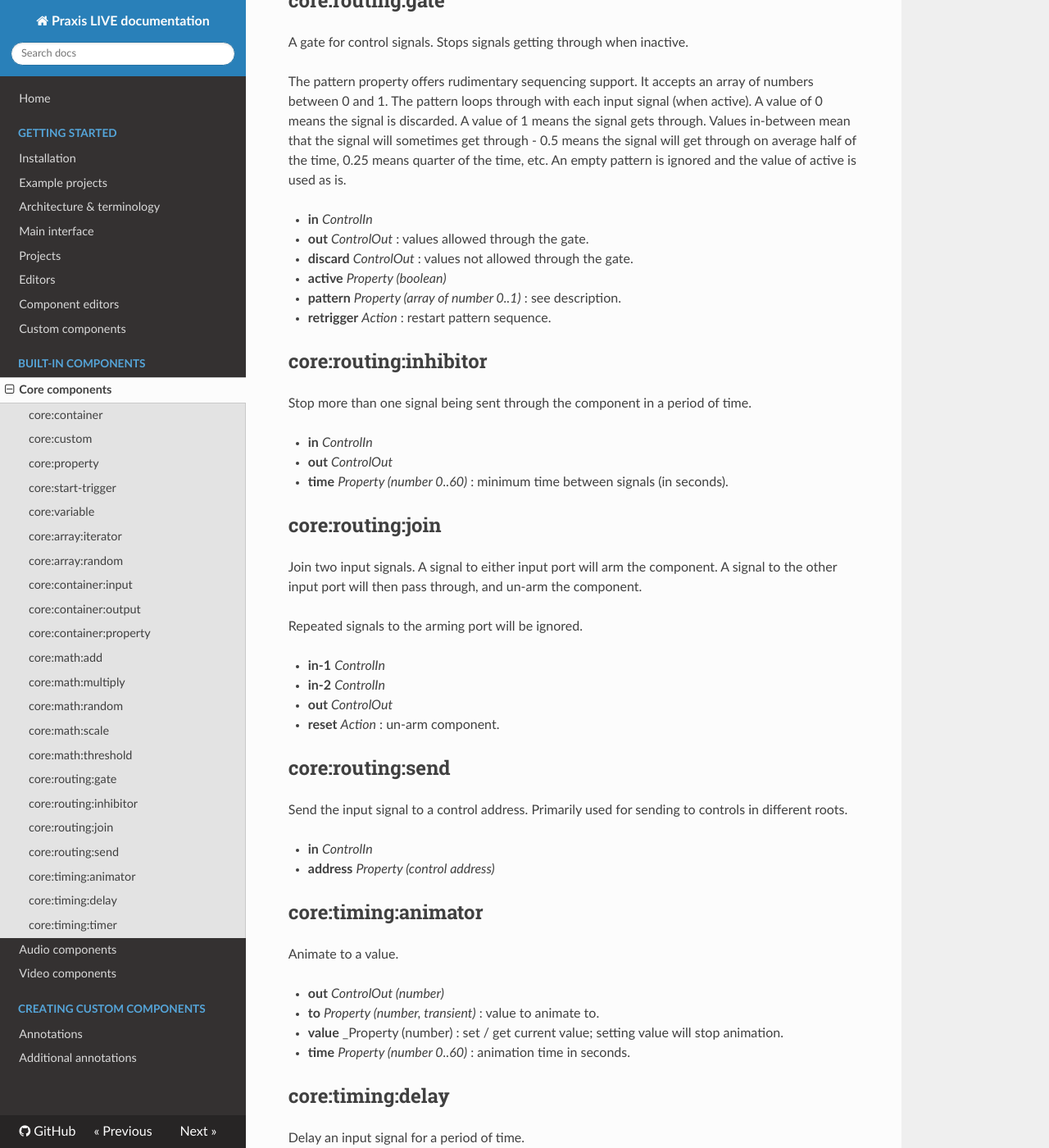
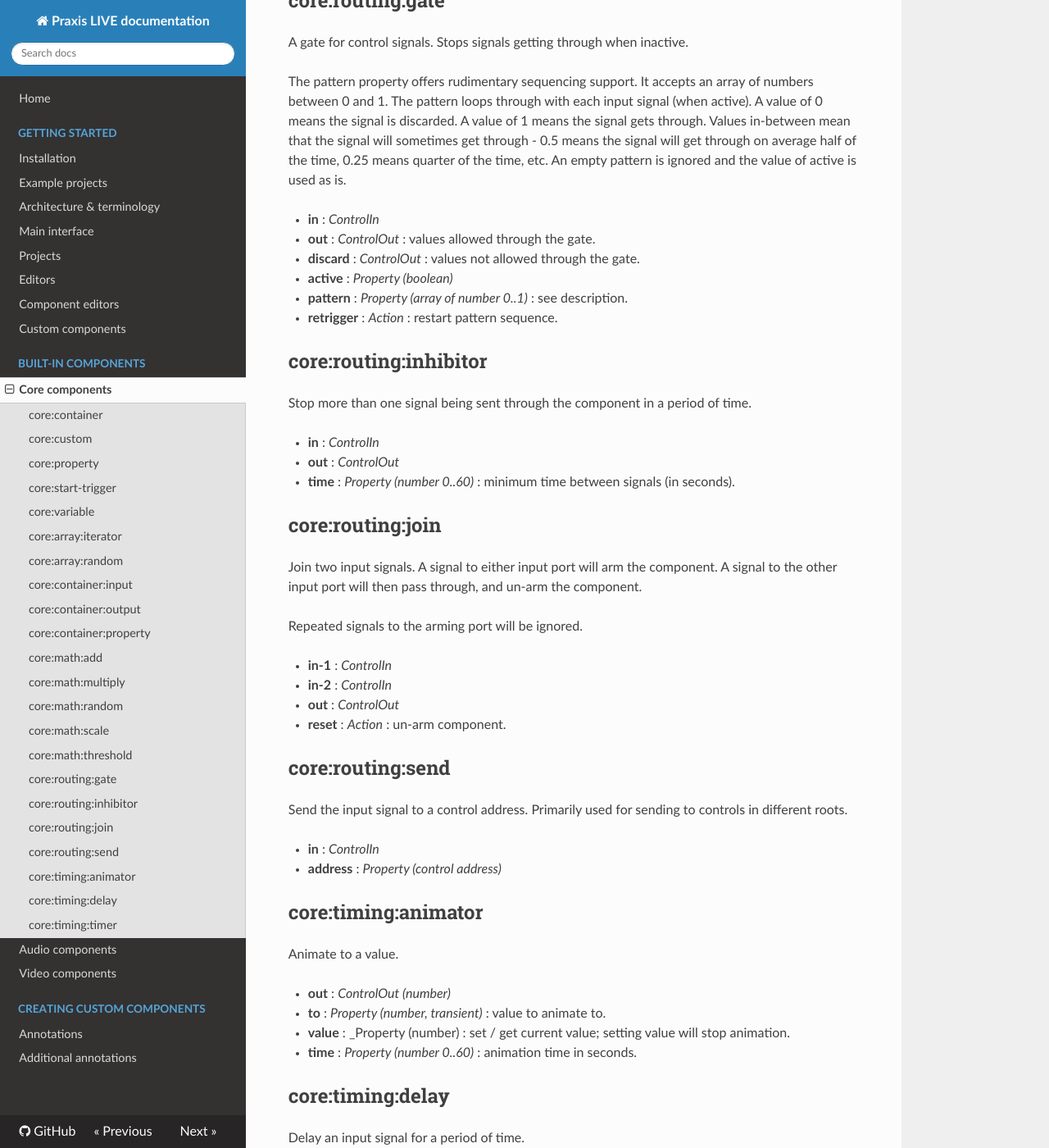
Before and after one commit to praxis-live/support, an MkDocs documentation site: the page built from docs/components-core.md, in a window 1280 px wide and 1400 px high, scrolled down 3131 px. Shown: the whole window at 82% size. Built offline with MkDocs 1.6.1, drawn with Linux system fonts in a browser that asks for light colours; nearby versions of some CDN libraries; old or Windows-style settings are respelled for this version of MkDocs; some of the changed text lies outside the part shown.

```diff
--- a/docs/components-core.md
+++ b/docs/components-core.md
@@ -14,22 +14,22 @@ Base for core (not audio, video, etc.) components. No ports or controls by defau
 
 Stores a property, and sends it from its output port whenever a new value is received. Also sends its value when the root container starts (eg. audio starts playing).
 
-- **out** _ControlOut_
-- **value** _Property_ : set / get value.
+- **out** : _ControlOut_
+- **value** : _Property_ : set / get value.
 
 ## core:start-trigger
 
 Output a signal (empty value) when the root container starts.
 
-- **out** _ControlOut_
+- **out** : _ControlOut_
 
 ## core:variable
 
 Stores a value and sends it whenever triggered. Unlike `core:property` it does not automatically send on each update.
 
-- **out** _ControlOut_
-- **value** _Property_ : set / get value.
-- **trigger** _Action_ : trigger output.
+- **out** : _ControlOut_
+- **value** : _Property_ : set / get value.
+- **trigger** : _Action_ : trigger output.
 
 ## core:array:iterator
 
@@ -37,16 +37,16 @@ Loops through an array of arguments, jumping to the next each time it is trigger
 
 If the array is empty, an empty string will be sent instead.
 
-- **out** _ControlOut_
-- **values** _Property (array)_ : set / get values array.
-- **index** _Property (read-only)_ : current position.
-- **trigger** _Action_ : trigger output.
-- **min-skip** _Property (number 1..)_ : minimum count to move on trigger.
-- **max-skip** _Property (number 1..)_ : maximum count to move on trigger.
-- **ping-pong** _Property (boolean)_ : loop back and forth.
-- **reset-on-change** _Property (boolean)_ : reset index to 0 when `values` changes.
-- **trigger** _Action_ : trigger output and increment position.
-- **reset** _Action_ : reset index to 0.
+- **out** : _ControlOut_
+- **values** : _Property (array)_ : set / get values array.
+- **index** : _Property (read-only)_ : current position.
+- **trigger** : _Action_ : trigger output.
+- **min-skip** : _Property (number 1..)_ : minimum count to move on trigger.
+- **max-skip** : _Property (number 1..)_ : maximum count to move on trigger.
+- **ping-pong** : _Property (boolean)_ : loop back and forth.
+- **reset-on-change** : _Property (boolean)_ : reset index to 0 when `values` changes.
+- **trigger** : _Action_ : trigger output and increment position.
+- **reset** : _Action_ : reset index to 0.
 
 ## core:array:random
 
@@ -54,9 +54,9 @@ Stores an array (list) of arguments, and selects and sends one randomly when tri
 
 If the array is empty, an empty string will be sent instead.
 
-- **out** _ControlOut_
-- **values** _Property (array)_ : set / get values array.
-- **trigger** _Action_ : trigger random output.
+- **out** : _ControlOut_
+- **values** : _Property (array)_ : set / get values array.
+- **trigger** : _Action_ : trigger random output.
 
 ## core:container:input
 
@@ -68,17 +68,17 @@ If the array is empty, an empty string will be sent instead.
 
 Add value to input.
 
-- **in** _ControlIn (number)_
-- **out** _ControlOut_
-- **value** _Property (number)_
+- **in** : _ControlIn (number)_
+- **out** : _ControlOut_
+- **value** : _Property (number)_
 
 ## core:math:multiply
 
 Multiply input by value.
 
-- **in** _ControlIn (number)_
-- **out** _ControlOut_
-- **value** _Property (number)_
+- **in** : _ControlIn (number)_
+- **out** : _ControlOut_
+- **value** : _Property (number)_
 
 ## core:math:random
 
@@ -86,30 +86,30 @@ Sends a random number between minimum and minimum + range when triggered
 
 If range is zero, the value of minimum will be sent when triggered.
 
-- **out** _ControlOut_
-- **minimum** _Property (number)_
-- **range** _Property (number 0..)_
-- **trigger** _Action_ : trigger output.
+- **out** : _ControlOut_
+- **minimum** : _Property (number)_
+- **range** : _Property (number 0..)_
+- **trigger** : _Action_ : trigger output.
 
 ## core:math:scale
 
 Takes a number between x1 and x2 and scales it between y1 and y2. The input value will be clamped between x1 and x2 before scaling. x1 may be higher than x2, and y1 may be higher than y2 - this allows inverse scaling.
 
-- **in** _ControlIn (number)_
-- **out** _ControlOut_
-- **x1** _Property (number)_
-- **x2** _Property (number)_
-- **y1** _Property (number)_
-- **y2** _Property (number)_
+- **in** : _ControlIn (number)_
+- **out** : _ControlOut_
+- **x1** : _Property (number)_
+- **x2** : _Property (number)_
+- **y1** : _Property (number)_
+- **y2** : _Property (number)_
 
 ## core:math:threshold
 
 Takes a number on its input port and sends it from its out-high port if greater than or equal to the threshold value, or from the out-low port if below the threshold value.
 
-- **in** _ControlIn (number)_
-- **out-low** _ControlOut_
-- **out-high** _ControlOut_
-- **threshold** _Property (number)_
+- **in** : _ControlIn (number)_
+- **out-low** : _ControlOut_
+- **out-high** : _ControlOut_
+- **threshold** : _Property (number)_
 
 ## core:routing:gate
 
@@ -117,20 +117,20 @@ A gate for control signals. Stops signals getting through when inactive.
 
 The pattern property offers rudimentary sequencing support. It accepts an array of numbers between 0 and 1. The pattern loops through with each input signal (when active). A value of 0 means the signal is discarded. A value of 1 means the signal gets through. Values in-between mean that the signal will sometimes get through - 0.5 means the signal will get through on average half of the time, 0.25 means quarter of the time, etc. An empty pattern is ignored and the value of active is used as is.
 
-- **in** _ControlIn_
-- **out** _ControlOut_ : values allowed through the gate.
-- **discard** _ControlOut_ : values not allowed through the gate.
-- **active** _Property (boolean)_
-- **pattern** _Property (array of number 0..1)_ : see description.
-- **retrigger** _Action_ : restart pattern sequence.
+- **in** : _ControlIn_
+- **out** : _ControlOut_ : values allowed through the gate.
+- **discard** : _ControlOut_ : values not allowed through the gate.
+- **active** : _Property (boolean)_
+- **pattern** : _Property (array of number 0..1)_ : see description.
+- **retrigger** : _Action_ : restart pattern sequence.
 
 ## core:routing:inhibitor
 
 Stop more than one signal being sent through the component in a period of time.
 
-- **in** _ControlIn_
-- **out** _ControlOut_
-- **time** _Property (number 0..60)_ : minimum time between signals (in seconds).
+- **in** : _ControlIn_
+- **out** : _ControlOut_
+- **time** : _Property (number 0..60)_ : minimum time between signals (in seconds).
 
 ## core:routing:join
 
@@ -138,26 +138,26 @@ Join two input signals. A signal to either input port will arm the component. A
 
 Repeated signals to the arming port will be ignored.
 
-- **in-1** _ControlIn_
-- **in-2** _ControlIn_
-- **out** _ControlOut_
-- **reset** _Action_ : un-arm component.
+- **in-1** : _ControlIn_
+- **in-2** : _ControlIn_
+- **out** : _ControlOut_
+- **reset** : _Action_ : un-arm component.
 
 ## core:routing:send
 
 Send the input signal to a control address. Primarily used for sending to controls in different roots.
 
-- **in** _ControlIn_
-- **address** _Property (control address)_
+- **in** : _ControlIn_
+- **address** : _Property (control address)_
 
 ## core:timing:animator
 
 Animate to a value.
 
-- **out** _ControlOut (number)_
-- **to** _Property (number, transient)_ : value to animate to.
-- **value** _Property (number) : set / get current value; setting value will stop animation.
-- **time** _Property (number 0..60)_ : animation time in seconds.
+- **out** : _ControlOut (number)_
+- **to** : _Property (number, transient)_ : value to animate to.
+- **value** : _Property (number) : set / get current value; setting value will stop animation.
+- **time** : _Property (number 0..60)_ : animation time in seconds.
 
 ## core:timing:delay
 
@@ -165,13 +165,13 @@ Delay an input signal for a period of time.
 
 A delay of 0 will delay the signal until the next control period (video frame, audio buffer, etc.) is processed.
 
-- **in** _ControlIn_
-- **out** _ControlOut_
-- **time** _Property (number 0.60)_ : delay time in seconds.
+- **in** : _ControlIn_
+- **out** : _ControlOut_
+- **time** : _Property (number 0.60)_ : delay time in seconds.
 
 ## core:timing:timer
 
 A simple timer. Sends a signal (empty value) every period.
 
-- **out** _ControlOut_
-- **period** _Property (number 0..60)_ : timer period in seconds.
+- **out** : _ControlOut_
+- **period** : _Property (number 0..60)_ : timer period in seconds.
```
